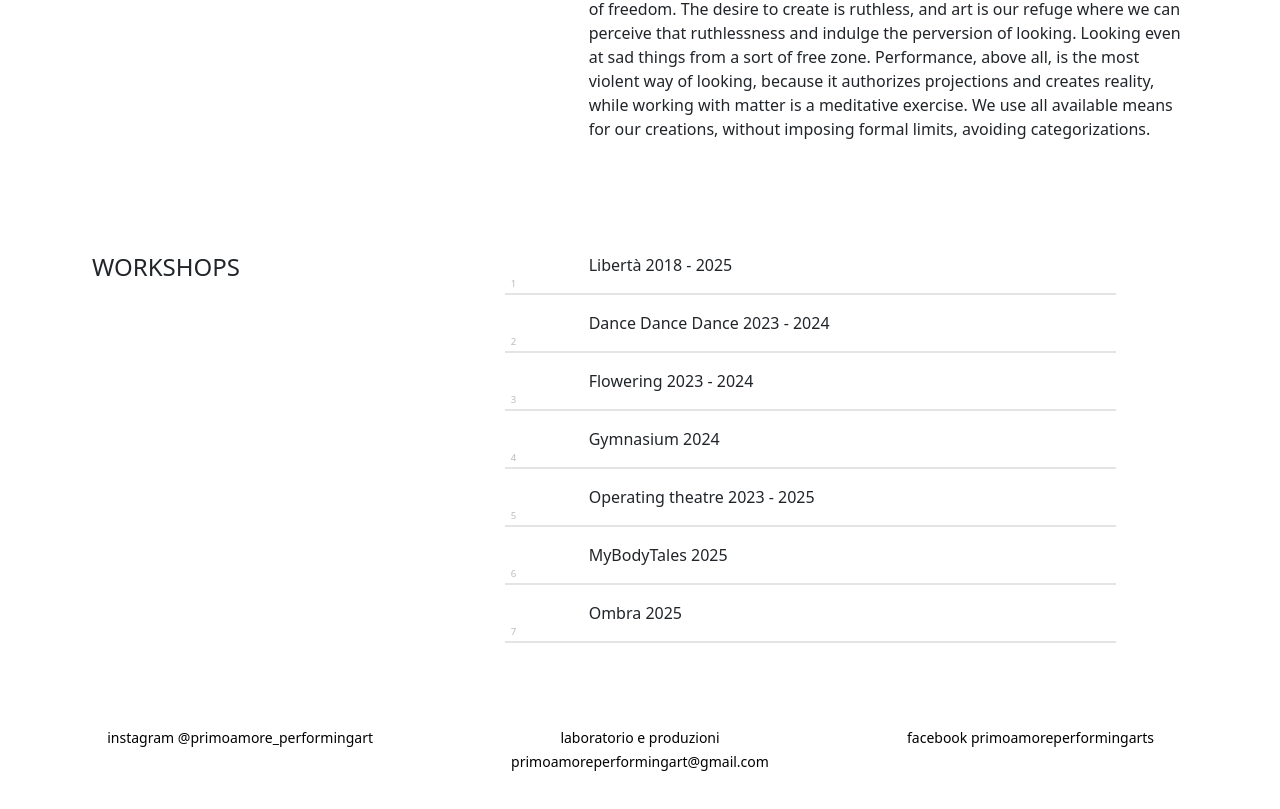
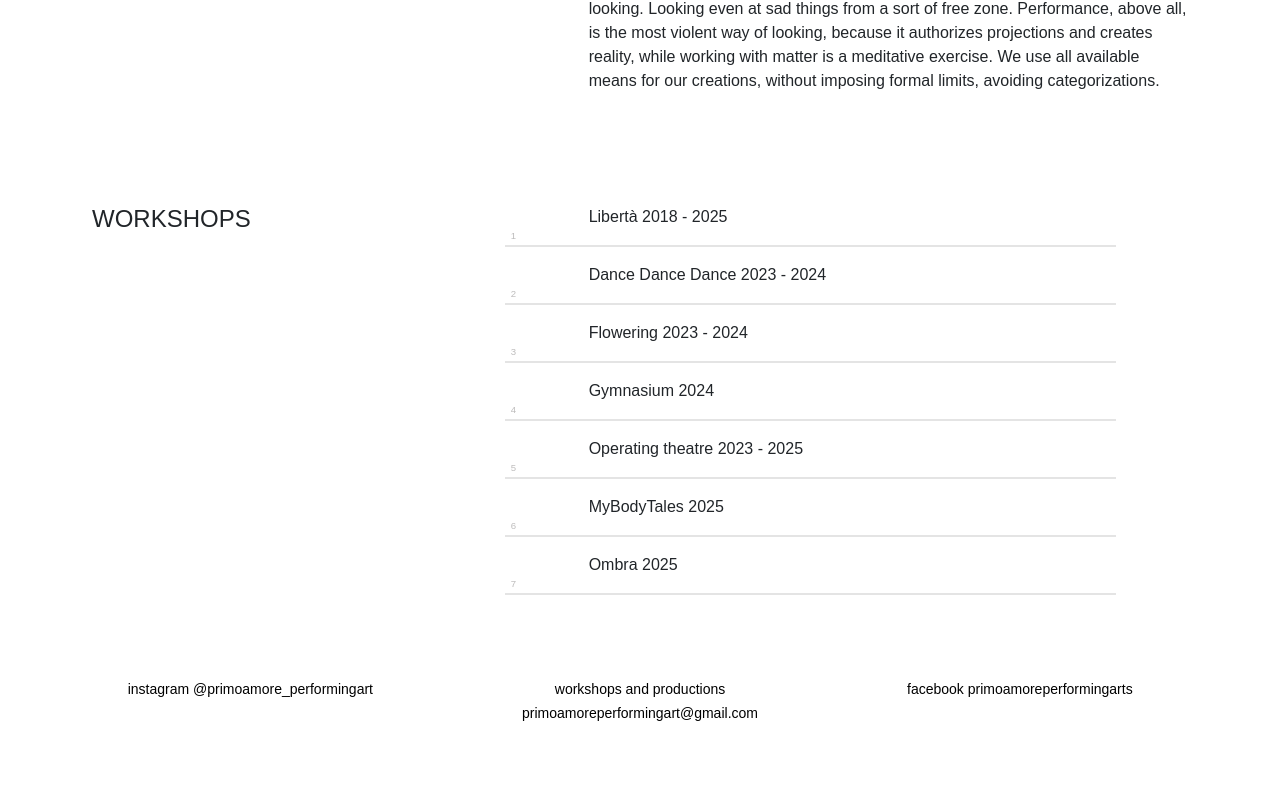
Before and after one commit to Uros0396/Theatre-WebSite, a React (Vite) app: page /Studio in a window 1280 px wide. Shown: the part 1722-2531 px from the top of the page. After the commit the page ends 2505 px from the top, so only its background shows below. Built offline with nearby package versions, Linux system fonts and the light colour scheme.

Commit message:
font family changed

```diff
--- a/src/Components/Footer/Footer.tsx
+++ b/src/Components/Footer/Footer.tsx
@@ -1,6 +1,8 @@
 import "./Footer.css";
+import { useTranslation } from "react-i18next";
 
 const Footer: React.FC = () => {
+  const { t } = useTranslation();
   return (
     <div className="footer-container mt-2 pb-5">
       <div className="footer-item instagram">
@@ -10,9 +12,9 @@ const Footer: React.FC = () => {
       </div>
       <div className="footer-item email">
         <a href="mailto:primoamoreperformingart@gmail.com">
-          <small>
-            laboratorio e produzioni primoamoreperformingart@gmail.com
-          </small>
+          <small
+            dangerouslySetInnerHTML={{ __html: t("footer.title") }}
+          ></small>
         </a>
       </div>
       <div className="footer-item facebook">
--- a/src/Languages/en/english.json
+++ b/src/Languages/en/english.json
@@ -49,6 +49,10 @@
     "paragraph10": "Ombra 2025"
   },
 
+  "footer": {
+    "title": "workshops and productions primoamoreperformingart@gmail.com"
+  },
+
   "aure": {
     "title1": "AURE",
     "title2": "LINK TO THE PROGRAM",
--- a/src/Languages/it/italian.json
+++ b/src/Languages/it/italian.json
@@ -6,6 +6,10 @@
     "link4": "AURE",
     "link5": "contatti",
     "link6": "supportaci"
+  },
+
+  "footer": {
+    "title": "laboratorio e produzioni primoamoreperformingart@gmail.com"
   },
 
   "about": {
--- a/src/index.css
+++ b/src/index.css
@@ -1,6 +1,6 @@
 body {
   margin: 0;
   padding: 0;
-  font-family: system-ui, sans-serif;
+  font-family: Arial, Helvetica, sans-serif;
   overflow-y: scroll;
 }
```
